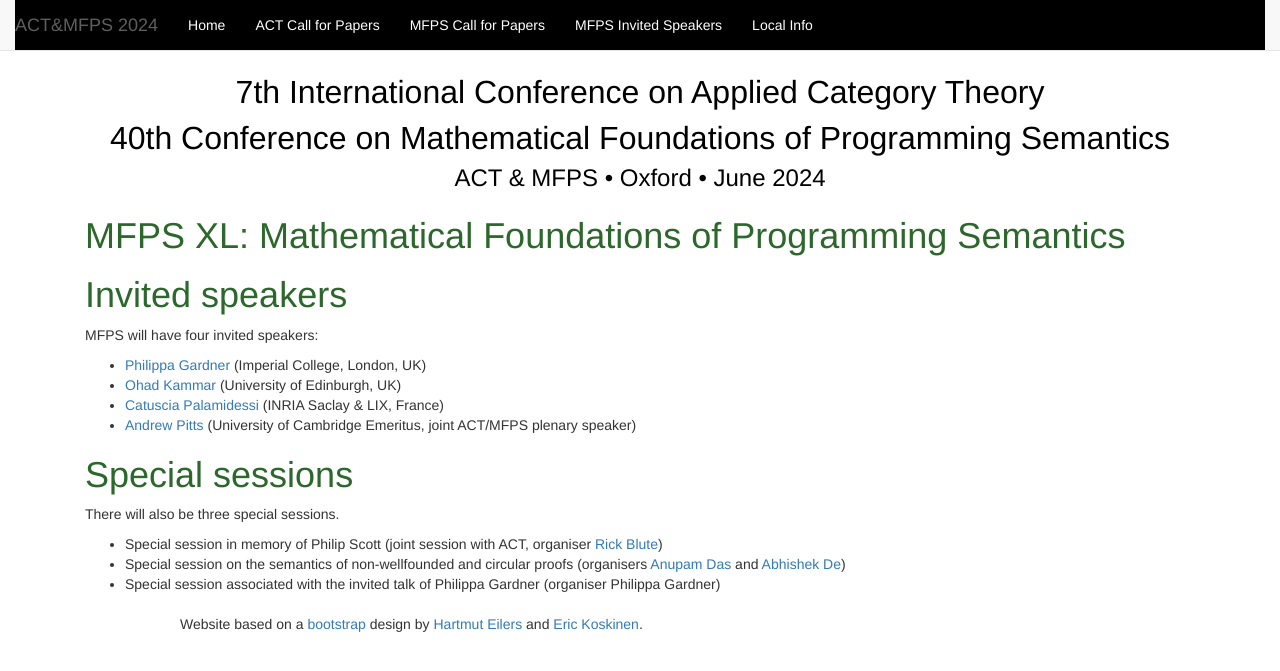
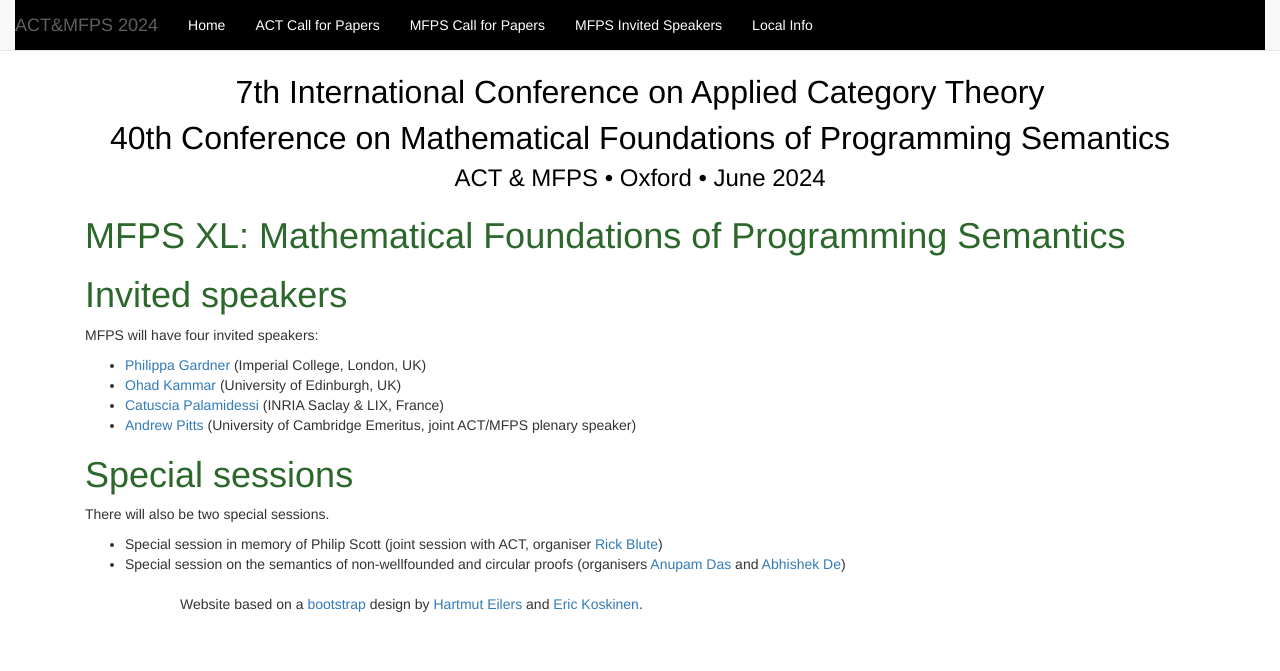
Before and after one commit to oxford24/oxford24.github.io, a Jekyll site: the page built from mfps_invited.md, in a window 1280 px wide. Shown: the top 671 px of the page. Built offline with Jekyll 4.4.1, drawn with Linux system fonts in a browser that asks for light colours.

Commit message:
Update mfps_invited.md

```diff
--- a/mfps_invited.md
+++ b/mfps_invited.md
@@ -15,8 +15,7 @@ MFPS will have four invited speakers:
 
 # Special sessions
 
-There will also be three special sessions.
+There will also be two special sessions.
 
 * Special session in memory of Philip Scott  (joint session with ACT, organiser [Rick Blute](https://richardblute.ca/))
 * Special session on the semantics of non-wellfounded and circular proofs (organisers [Anupam Das](https://www.anupamdas.com/) and [Abhishek De](https://www.irif.fr/portraits/abhishek-de))
-* Special session associated with the invited talk of Philippa Gardner (organiser Philippa Gardner)
```
